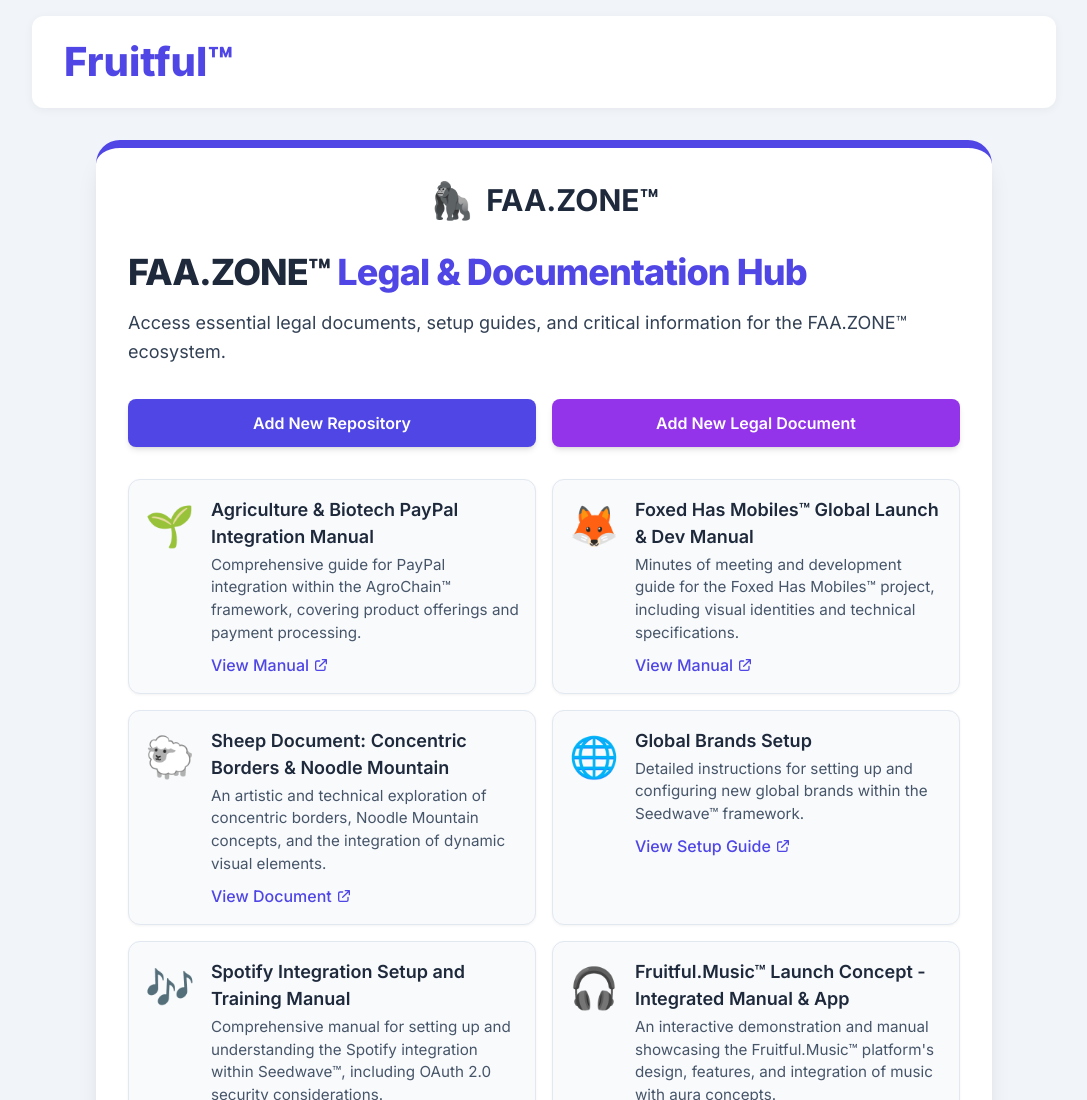
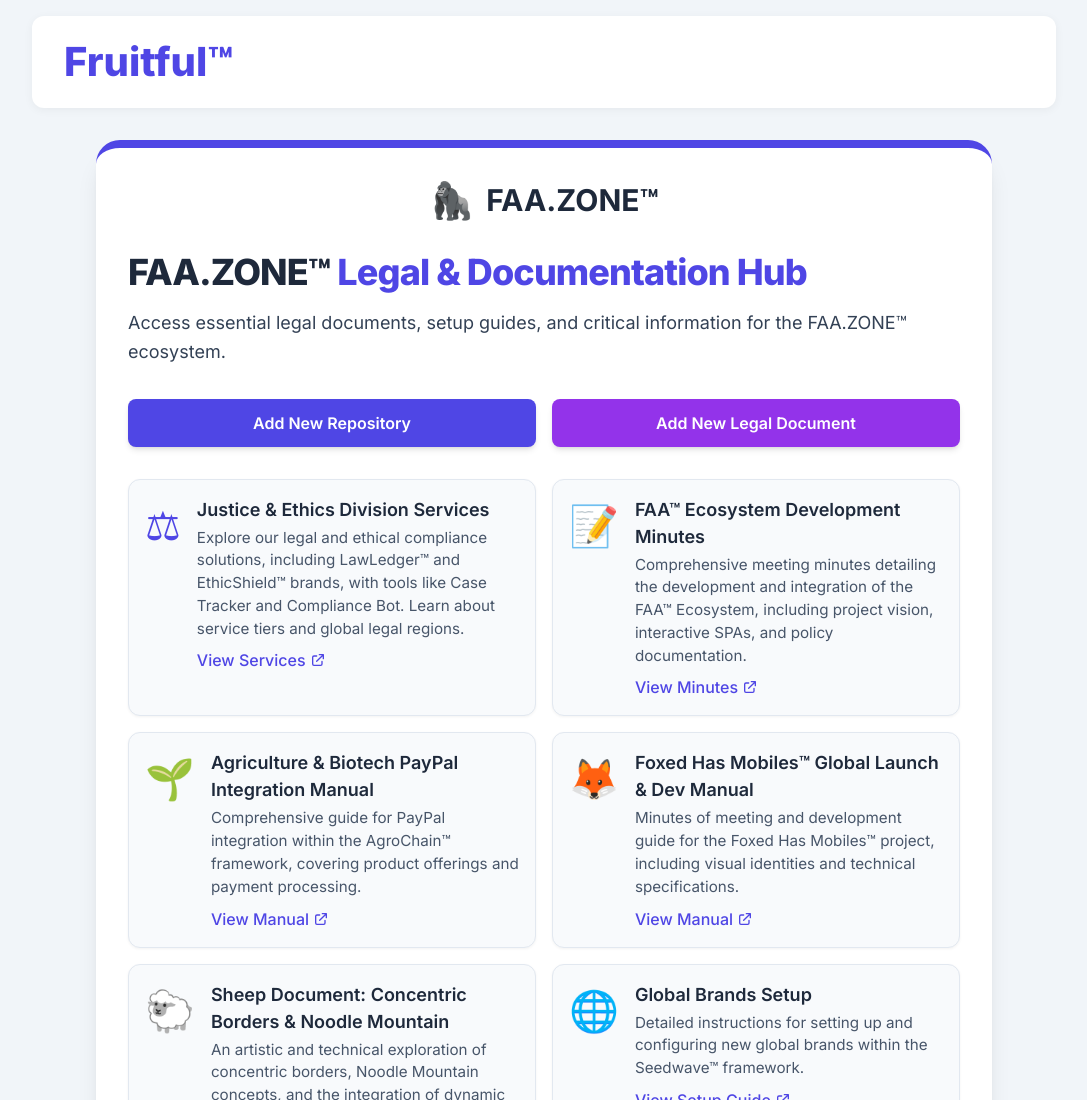
Before and after one commit to heyns1000/legal, a plain HTML site: page index.html in a window 1280 px wide. Shown: the top 1100 px of the page, without its empty margins (96-1183 px from the left). Drawn offline with nearby package versions, Linux system fonts and the light colour scheme.

Commit message:
Update index.html

```diff
--- a/index.html
+++ b/index.html
@@ -282,6 +282,34 @@
             </div>
 
             <div class="grid grid-cols-1 md:grid-cols-2 gap-4 mt-8">
+                <div class="document-item">
+                    <div class="icon">⚖</div>
+                    <div class="document-item-content">
+                        <h3>Justice & Ethics Division Services</h3>
+                        <p>Explore our legal and ethical compliance solutions, including LawLedger™ and EthicShield™ brands, with tools like Case Tracker and Compliance Bot. Learn about service tiers and global legal regions.</p>
+                        <a href="/legal/justice_ethics_services.html" target="_blank">
+                            View Services
+                            <svg xmlns="http://www.w3.org/2000/svg" class="h-4 w-4" fill="none" viewBox="0 0 24 24" stroke="currentColor" stroke-width="2">
+                                <path stroke-linecap="round" stroke-linejoin="round" d="M10 6H6a2 2 0 00-2 2v10a2 2 0 002 2h10a2 2 0 002-2v-4M14 4h6m0 0v6m0-6L10 14" />
+                            </svg>
+                        </a>
+                    </div>
+                </div>
+
+                <div class="document-item">
+                    <div class="icon">📝</div>
+                    <div class="document-item-content">
+                        <h3>FAA™ Ecosystem Development Minutes</h3>
+                        <p>Comprehensive meeting minutes detailing the development and integration of the FAA™ Ecosystem, including project vision, interactive SPAs, and policy documentation.</p>
+                        <a href="/legal/ecosystem-minutes-restyled.html" target="_blank">
+                            View Minutes
+                            <svg xmlns="http://www.w3.org/2000/svg" class="h-4 w-4" fill="none" viewBox="0 0 24 24" stroke="currentColor" stroke-width="2">
+                                <path stroke-linecap="round" stroke-linejoin="round" d="M10 6H6a2 2 0 00-2 2v10a2 2 0 002 2h10a2 2 0 002-2v-4M14 4h6m0 0v6m0-6L10 14" />
+                            </svg>
+                        </a>
+                    </div>
+                </div>
+
                 <div class="document-item">
                     <div class="icon">🌱</div>
                     <div class="document-item-content">
@@ -618,7 +646,6 @@
                     </div>
                 </div>
 
-                <!-- NEW: FAA.ZONE™ Minutes of Meeting -->
                 <div class="document-item">
                     <div class="icon">📝</div>
                     <div class="document-item-content">
@@ -633,7 +660,6 @@
                     </div>
                 </div>
 
-                <!-- NEW: General Manual -->
                 <div class="document-item">
                     <div class="icon">📘</div>
                     <div class="document-item-content">
@@ -648,7 +674,6 @@
                     </div>
                 </div>
 
-                <!-- NEW: Omnigrid Pulsetrade Merger Meeting Minutes -->
                 <div class="document-item">
                     <div class="icon">🤝</div>
                     <div class="document-item-content">
@@ -663,7 +688,6 @@
                     </div>
                 </div>
 
-                <!-- NEW: PayPal General Documentation (distinct from setup) -->
                 <div class="document-item">
                     <div class="icon">💳</div>
                     <div class="document-item-content">
@@ -678,7 +702,6 @@
                     </div>
                 </div>
 
-                <!-- NEW: Sector Ritual AncestorTag Heritage Portal Meeting -->
                 <div class="document-item">
                     <div class="icon">🏛️</div>
                     <div class="document-item-content">
@@ -693,7 +716,6 @@
                     </div>
                 </div>
 
-                <!-- NEW: SecureSign Portal Documentation (distinct from application) -->
                 <div class="document-item">
                     <div class="icon">🔐</div>
                     <div class="document-item-content">
@@ -708,7 +730,6 @@
                     </div>
                 </div>
 
-                <!-- NEW: WeThinkCode Documentation -->
                 <div class="document-item">
                     <div class="icon">💻</div>
                     <div class="document-item-content">
```
